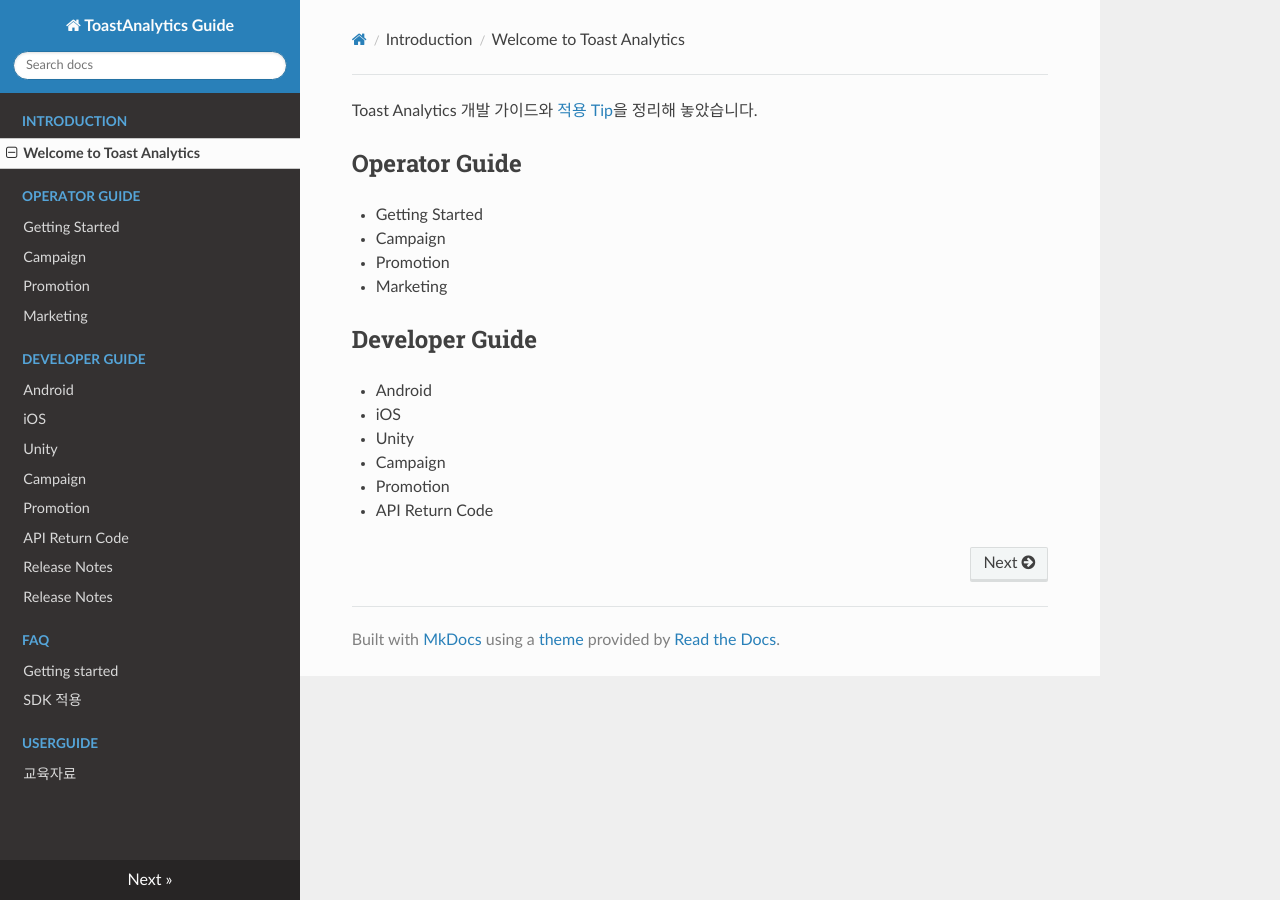
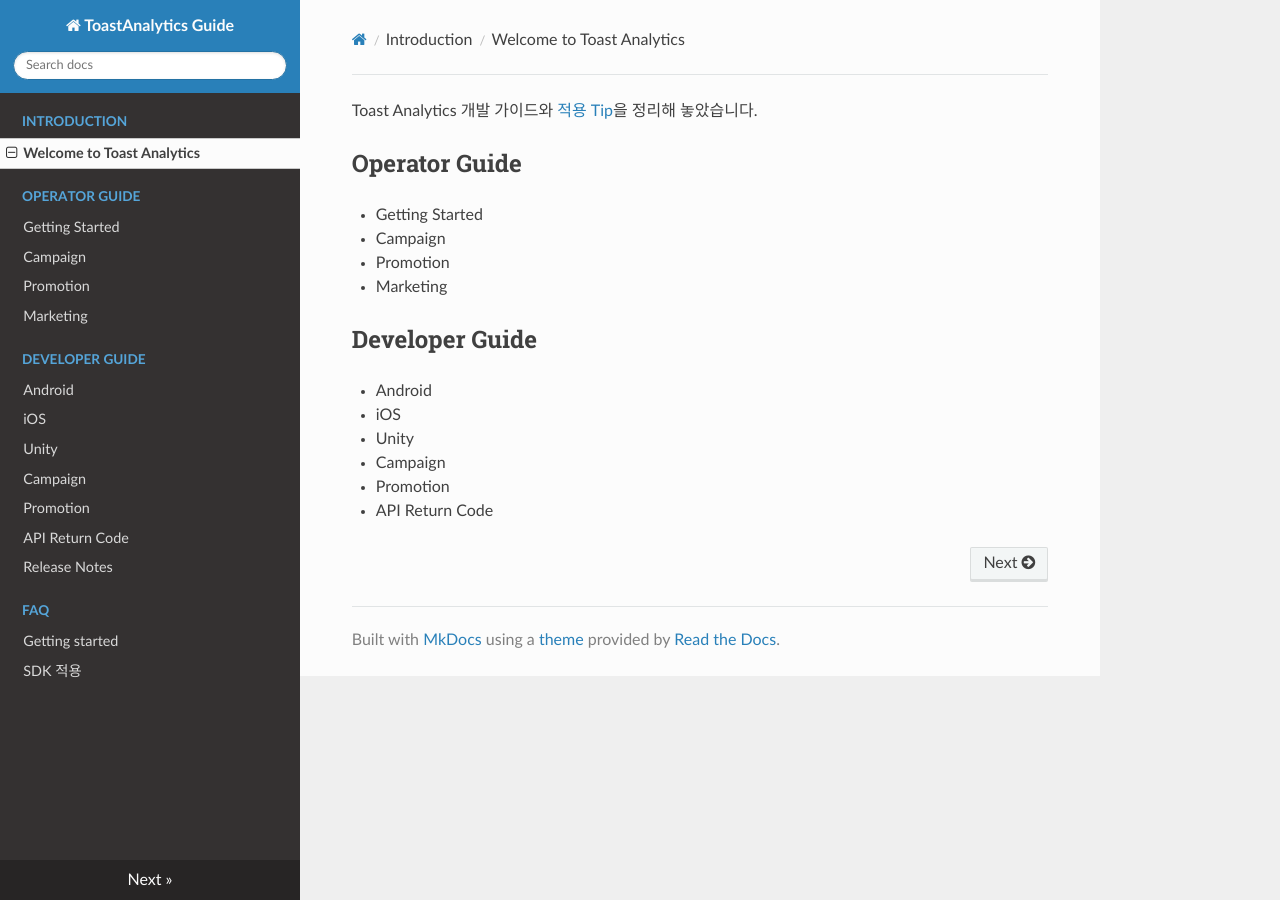
Before and after one commit to ToastAnalytics/ToastAnalytics, an MkDocs documentation site: the page built from docs/index.md, in a window 1280 px wide. Built offline with MkDocs 1.6.1, drawn with Linux system fonts in a browser that asks for light colours; nearby versions of some CDN libraries; old or Windows-style settings are respelled for this version of MkDocs.

Commit message:
Update mkdocs.yml

```diff
--- a/mkdocs.yml
+++ b/mkdocs.yml
@@ -22,6 +22,3 @@
 
 - ['FAQ/Getting started.md', 'FAQ', 'Getting started']
 - ['FAQ/SDK.md', 'FAQ', 'SDK 적용']
-
-- ['Developer/10. Release Notes.md', 'Developer Guide', 'Release Notes']
-- ['Developer/11. UserGuide.md', 'UserGuide', '교육자료']
```
